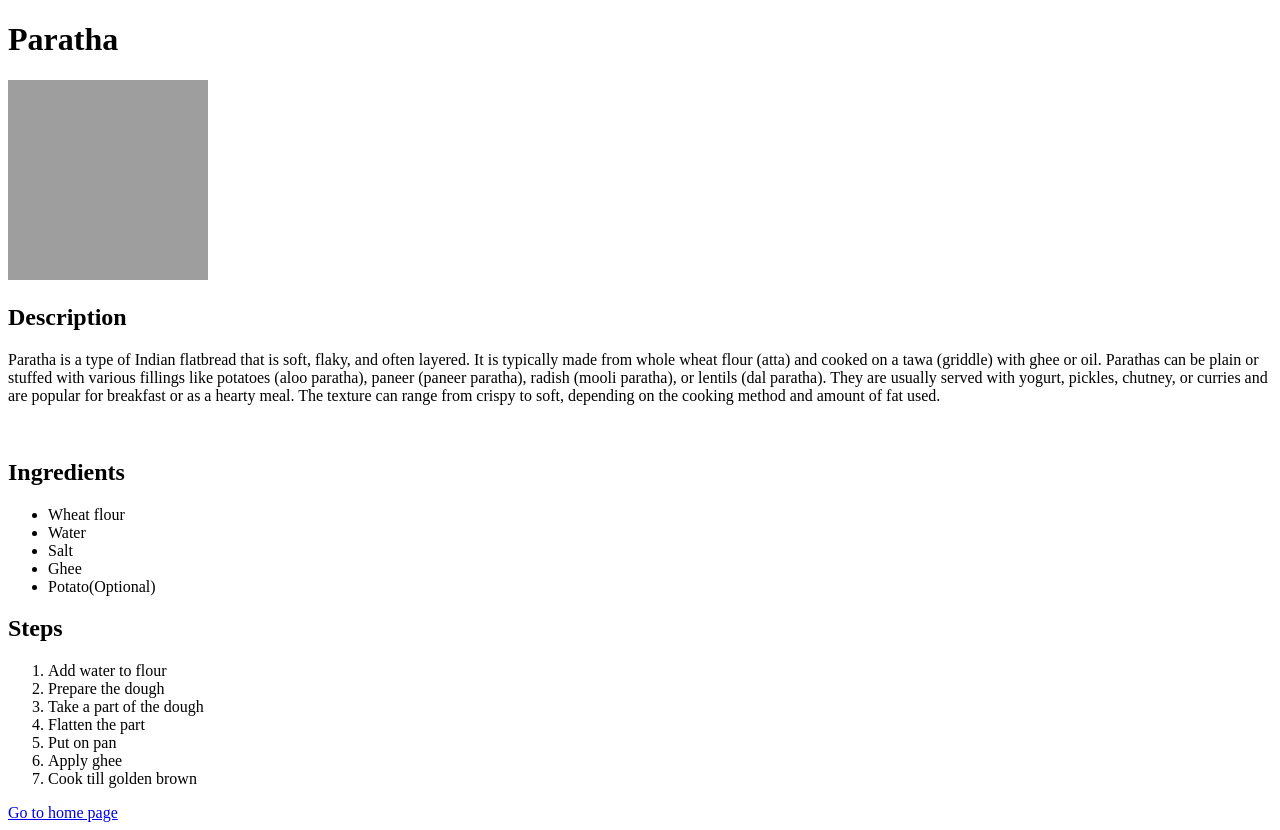
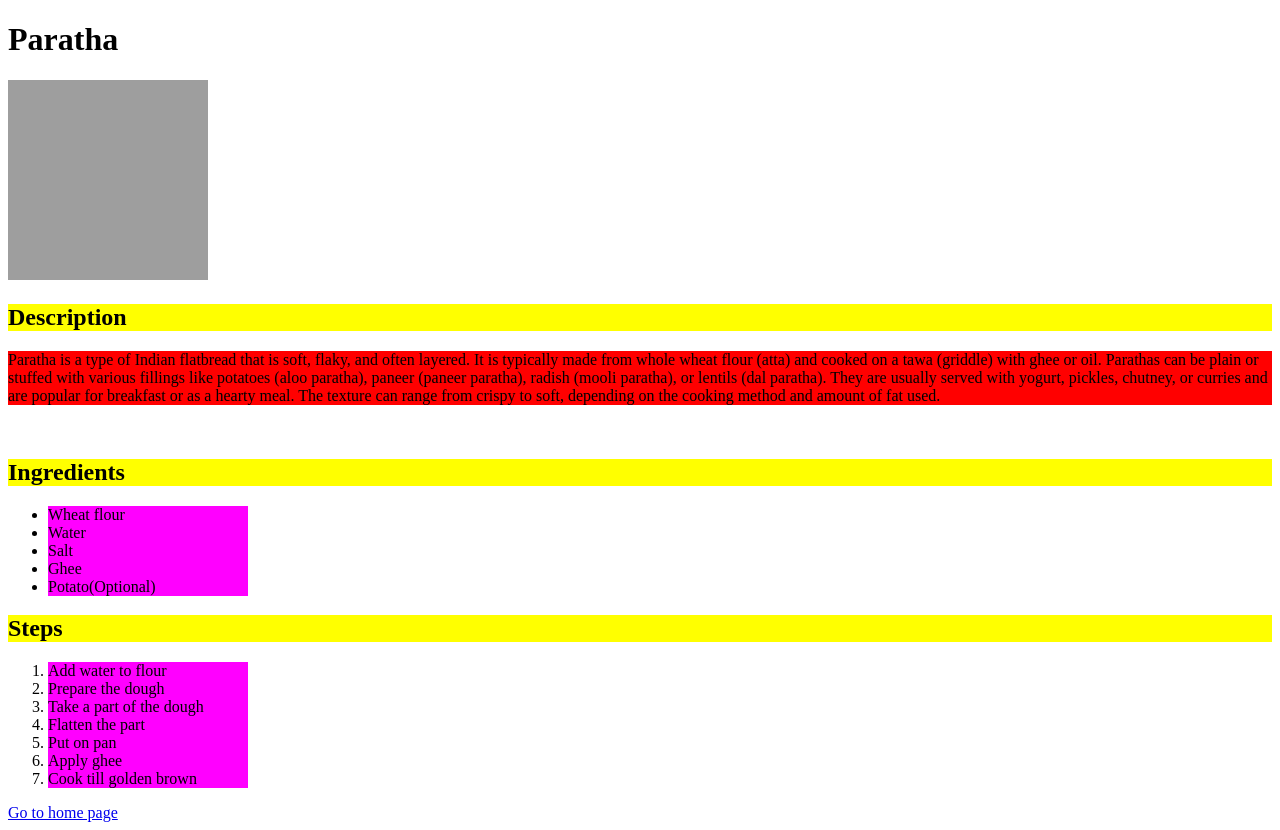
Before and after one commit to SageSmile65/odin-recipes, a plain HTML site: page recipes/paratha.html in a window 1280 px wide. Drawn offline with Linux system fonts and the light colour scheme; grey boxes are pictures that could not be loaded.

Commit message:
Apply css to cake and paratha

```diff
--- /dev/null
+++ b/recipes/cakeStyles.css
@@ -0,0 +1,11 @@
+h2{
+    background-color: yellow;
+}
+p{
+    background-color: red;
+}
+
+li{
+    background-color: magenta;
+    width: 200px;
+}
--- a/recipes/paratha.html
+++ b/recipes/paratha.html
@@ -1,6 +1,7 @@
 <!DOCTYPE html>
 <html lang="en">
 <head>
+    <link rel="stylesheet" href="parathaStyles.css">
     <meta charset="UTF-8">
     <meta name="viewport" content="width=device-width, initial-scale=1.0">
     <title>Document</title>
--- /dev/null
+++ b/recipes/parathaStyles.css
@@ -0,0 +1,11 @@
+h2{
+    background-color: yellow;
+}
+p{
+    background-color: red;
+}
+
+li{
+    background-color: magenta;
+    width: 200px;
+}
```
Also changed, not shown: recipes/cake.html (+1 -2 lines).
